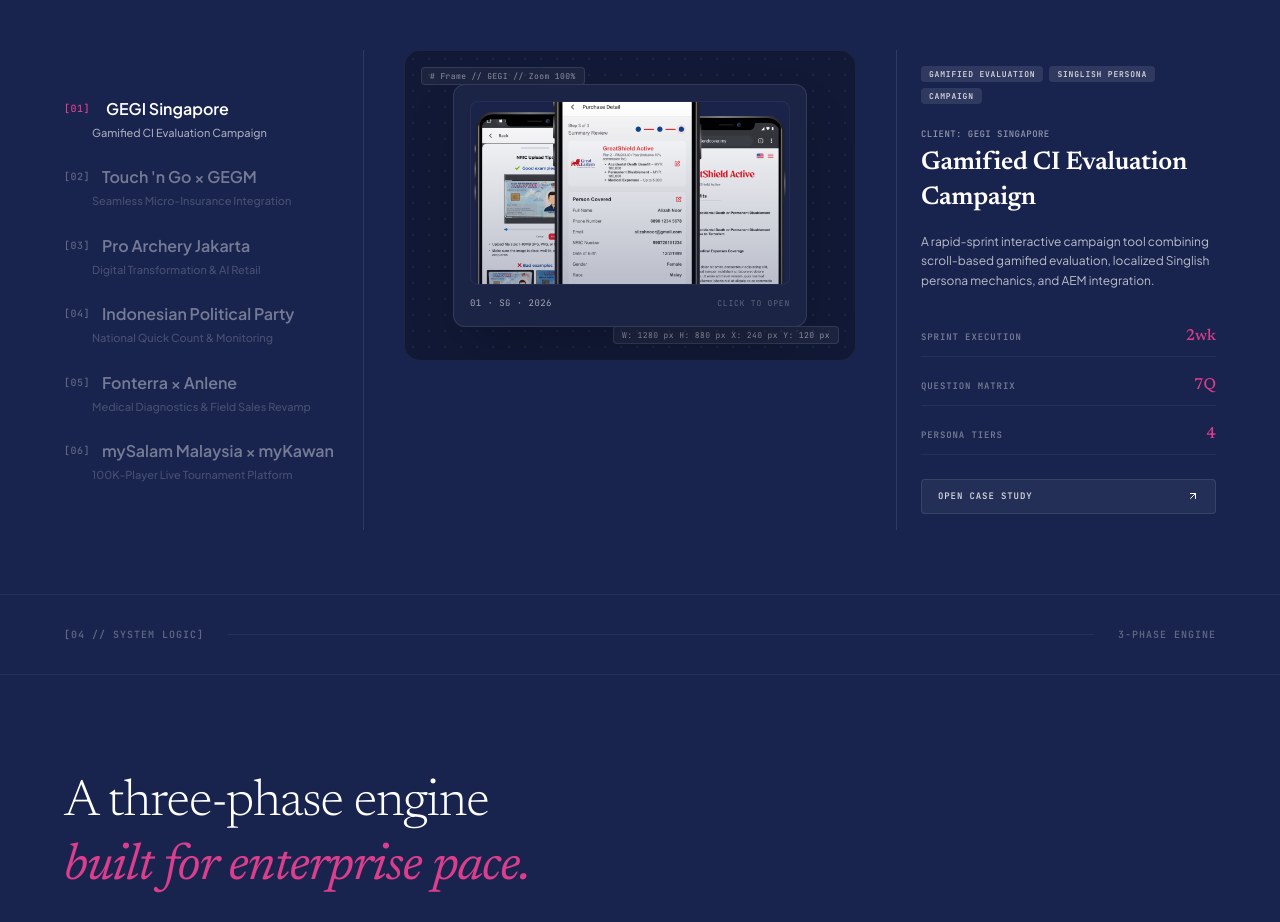
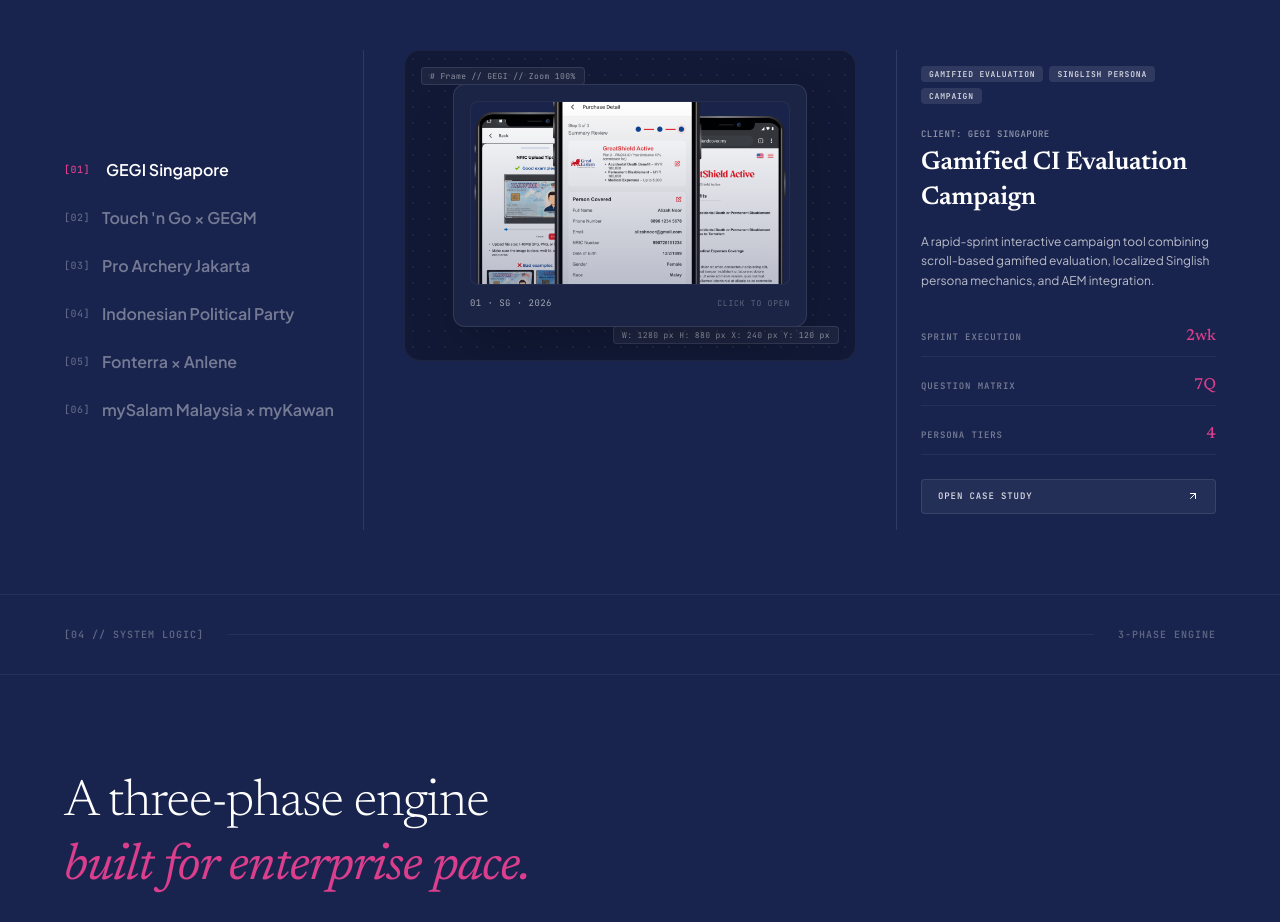
Before and after one commit to adinagayo-pixel/Adina-Portfolio, a React (Vite) app: page / in a window 1280 px wide. Shown: the part 1500-2422 px from the top of the page. Built offline with nearby package versions, Linux system fonts and the light colour scheme.

Commit message:
style: remove sub-text description from the left column project selector in App.tsx

```diff
--- a/src/app/App.tsx
+++ b/src/app/App.tsx
@@ -502,12 +502,6 @@ function FeaturedWorkSection({ onOpenProject }: { onOpenProject: (id: string) =>
                       {project.client}
                     </span>
                   </div>
-                  <span
-                    className="block text-[11px] mt-1 pl-7 transition-colors duration-300"
-                    style={{ color: isActive ? "rgba(255, 255, 255, 0.6)" : "rgba(255, 255, 255, 0.2)" }}
-                  >
-                    {project.name}
-                  </span>
                 </button>
               )
             })}
```
